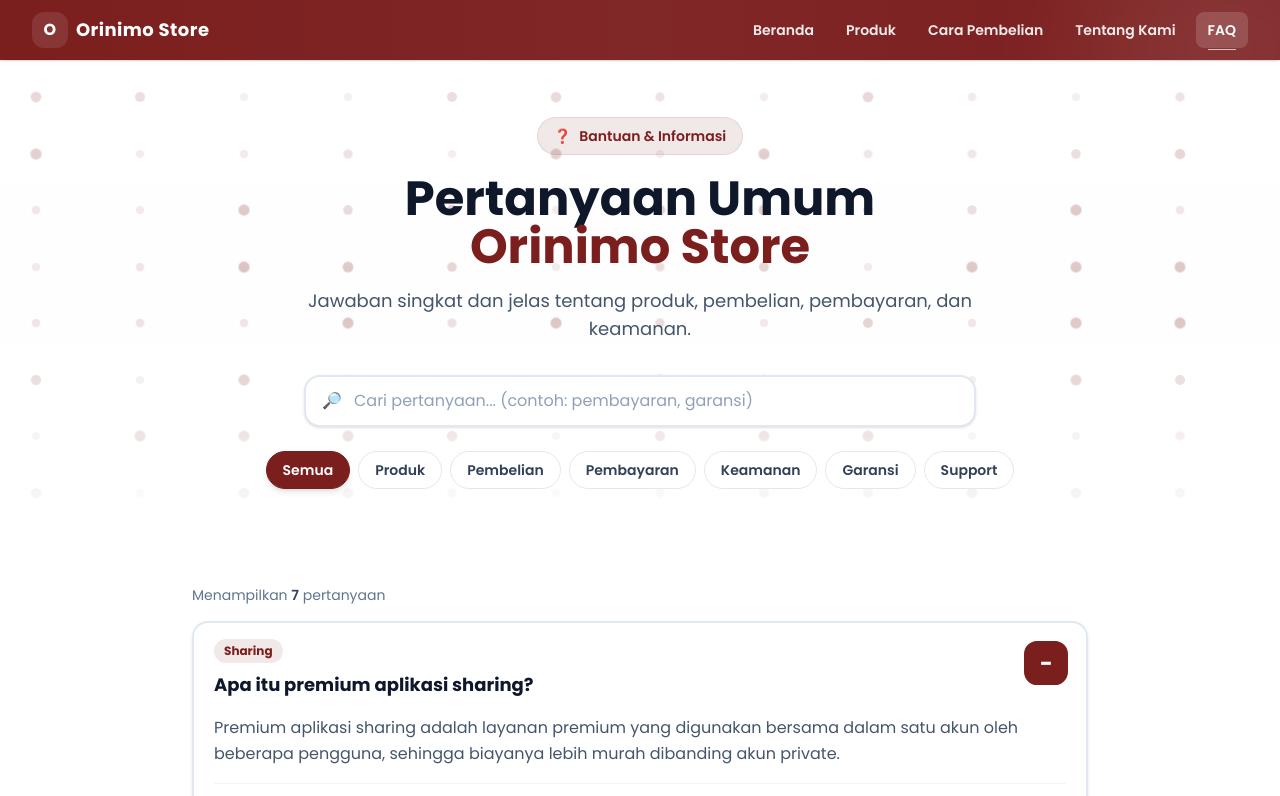
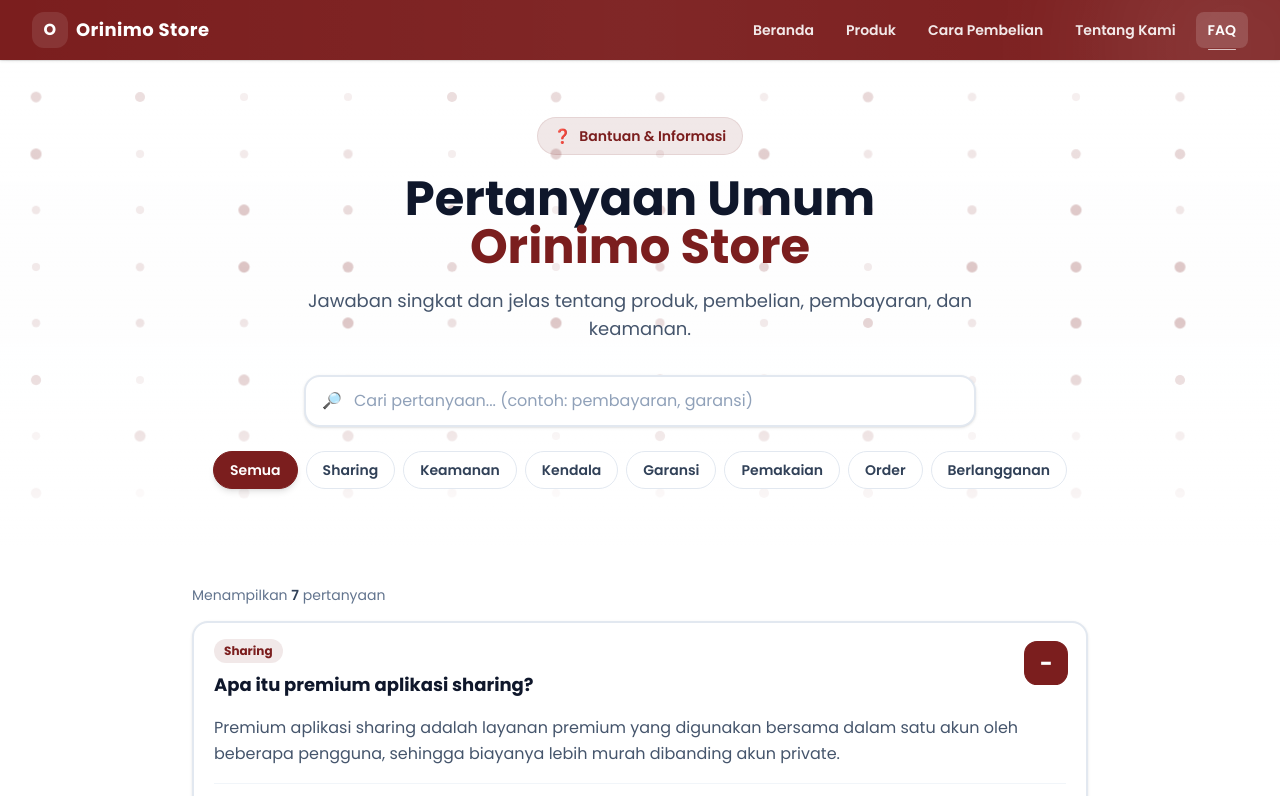
Before and after one commit to chandraputra06/orinimo-web, a React (Vite) app: page /faq in a window 1280 px wide. Shown: the top 796 px of the page. Built offline with nearby package versions, Linux system fonts and the light colour scheme.

Commit message:
fix(faq): fixing bug on categories sorting

```diff
--- a/src/pages/FAQ.jsx
+++ b/src/pages/FAQ.jsx
@@ -90,7 +90,7 @@ const faqs = [
   },
 ];
 
-const CATEGORIES = ["Semua", "Produk", "Pembelian", "Pembayaran", "Keamanan", "Garansi", "Support"];
+const CATEGORIES = ["Semua", ...Array.from(new Set(faqs.map((f) => f.category)))];
 
 const FAQ = () => {
   const [openIndex, setOpenIndex] = useState(0);
```
